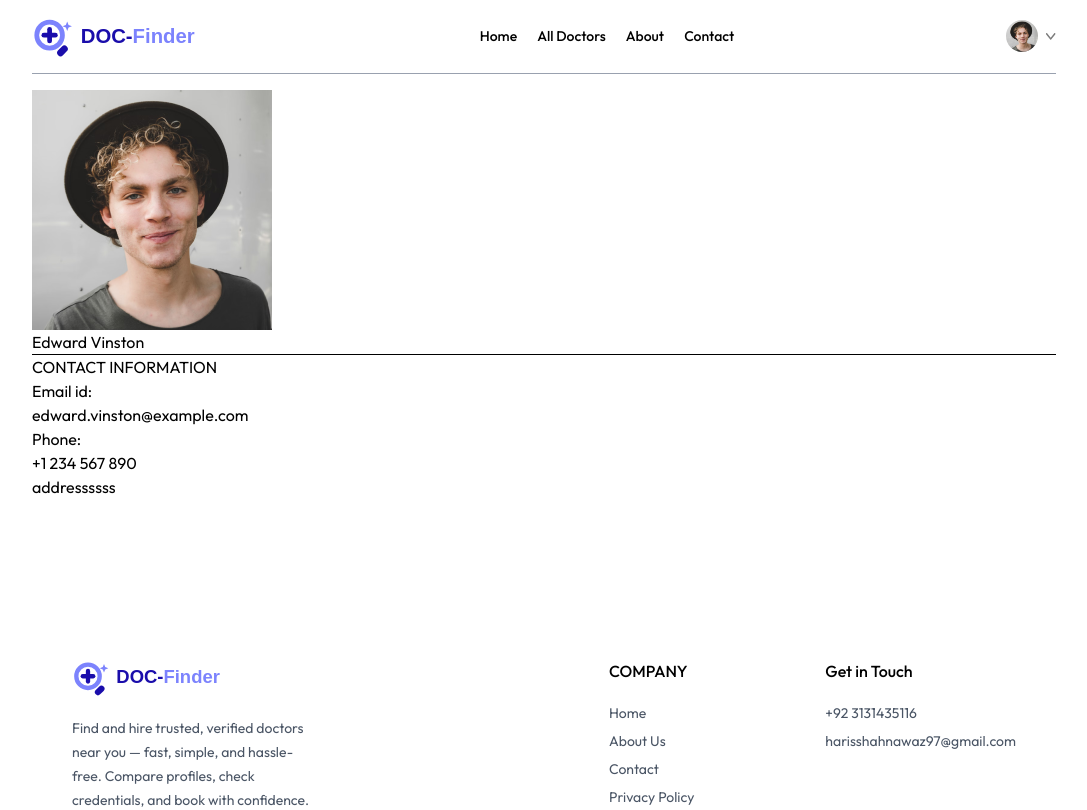
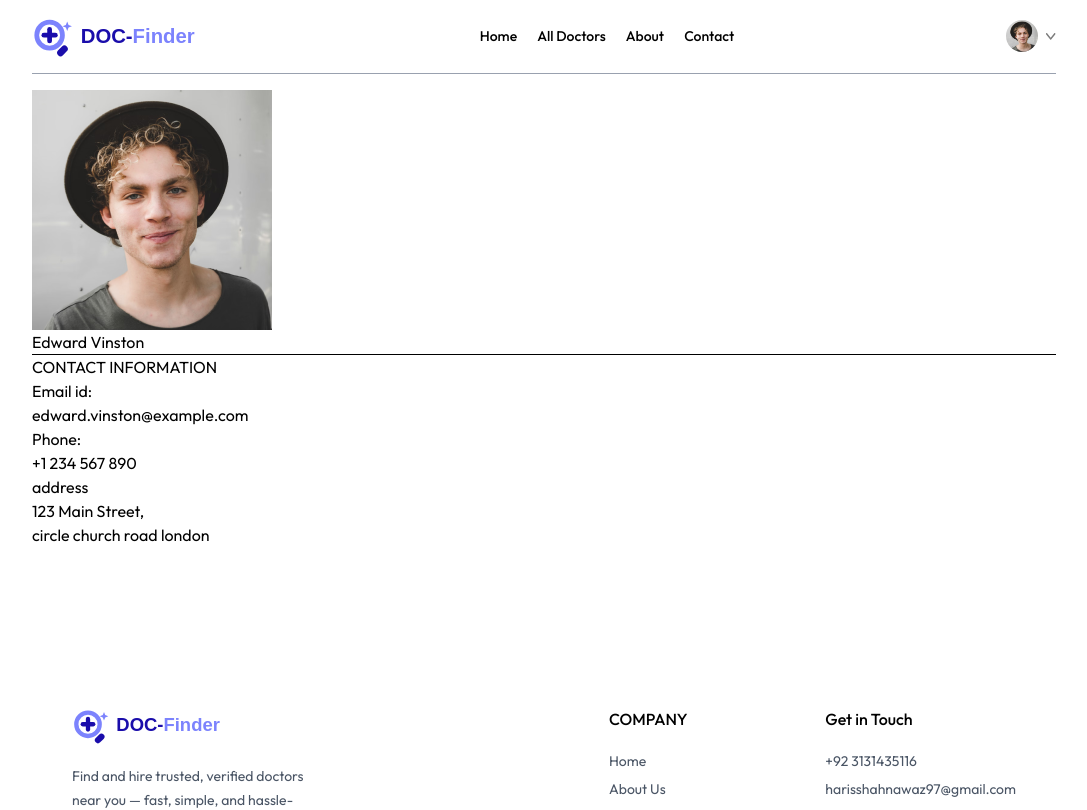
Before and after one commit to HarisShahnawaz/DOC-Finder, a React (Vite) app in the folder frontend/: page /my-profile in a window 1280 px wide. Shown: the top 810 px of the page, without its empty margins (96-1183 px from the left). Built offline with nearby package versions, Linux system fonts and the light colour scheme.

Commit message:
edit mprofile

```diff
--- a/frontend/src/pages/MyProfile.jsx
+++ b/frontend/src/pages/MyProfile.jsx
@@ -40,7 +40,20 @@ const MyProfile = () => {
               ? <input type='text' value={userData.phone} onChange={e => setUserData(prev => ({ ...prev, phone: e.target.value }))} />
               : <p>{userData.phone}</p>
           }
-          <p>addressssss</p>
+          <p>address</p>
+          {
+            isEdit
+              ? <p>
+                <input type="text" />
+                <br />
+                <input type="text" />
+              </p>
+              : <p>
+                {userData.address.line1}
+                <br />
+                {userData.address.line2}
+              </p>
+          }
 
 
         </div>
@@ -51,4 +64,3 @@ const MyProfile = () => {
 }
 
 export default MyProfile
-//this is test
```
